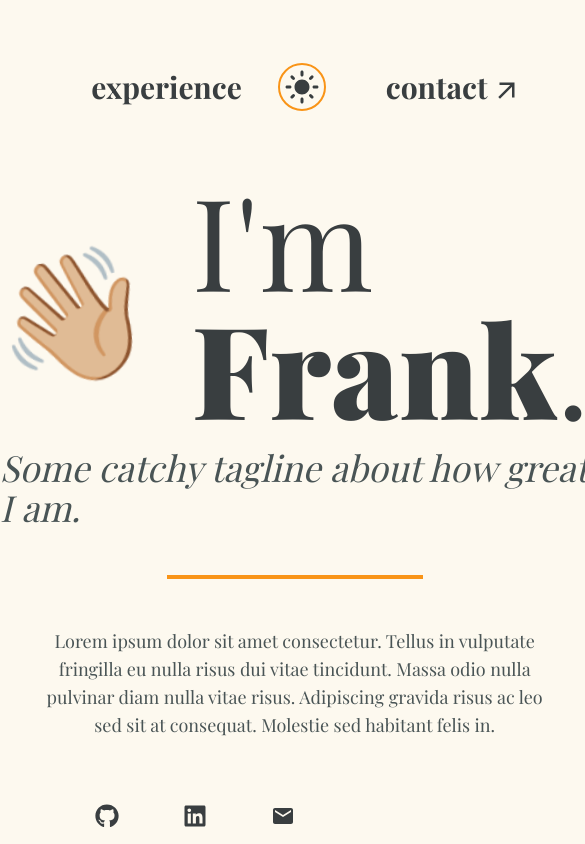
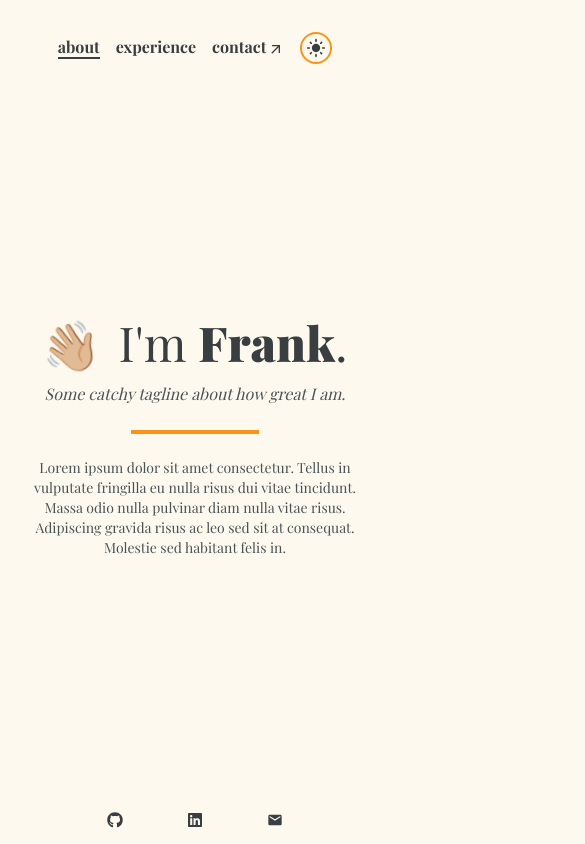
Before and after one commit to frankfka/portfolio-site, a Next.js app: page / in a window 390 px wide. Shown: the whole page, 585 px wide, since content can reach past the window. Built offline with nearby package versions, Linux system fonts and the light colour scheme; a web font is replaced by a local one.

Commit message:
Basic responsiveness and color mode

```diff
--- a/package.json
+++ b/package.json
@@ -14,7 +14,8 @@
     "react": "^18",
     "react-dom": "^18",
     "react-icons": "^4.12.0",
-    "tailwind-merge": "^2.2.0"
+    "tailwind-merge": "^2.2.0",
+    "usehooks-ts": "^2.9.1"
   },
   "devDependencies": {
     "@types/node": "^20",
--- a/src/app/layout.tsx
+++ b/src/app/layout.tsx
@@ -21,7 +21,7 @@ export default function RootLayout({ children }: WithChildren) {
           'flex flex-col pb-4'
         )}
       >
-        <NavBar className="mx-16 mt-16" />
+        <NavBar className="mx-2 mt-8 lg:mx-16 lg:mt-16" />
         <div className="mx-auto flex max-w-[1000px] flex-1">{children}</div>
         <Footer />
       </body>
--- a/src/app/page.tsx
+++ b/src/app/page.tsx
@@ -2,20 +2,20 @@ import styles from './home.module.css';
 
 export default function Home() {
   return (
-    <main className="flex flex-col items-center justify-center gap-y-12">
+    <main className="flex flex-col items-center justify-center gap-y-6 px-8 lg:gap-y-12">
       <div className="flex flex-col items-center gap-y-4">
-        <div className="text-text-primary flex items-center gap-x-8 text-9xl">
+        <div className="text-text-primary flex items-center gap-x-4 text-5xl lg:gap-x-8 lg:text-9xl">
           <span className={styles.wavingHand}>👋🏼</span>
           <h1>
             I&apos;m <span className="font-black">Frank</span>.
           </h1>
         </div>
-        <div className="text-text-secondary text-4xl italic">
+        <div className="text-text-secondary italic lg:text-4xl">
           Some catchy tagline about how great I am.
         </div>
       </div>
-      <div className="bg-accent h-1 w-64" />
-      <p className="text-text-secondary max-w-[500px] text-center text-lg">
+      <div className="bg-accent h-1 w-32 lg:w-64" />
+      <p className="text-text-secondary max-w-[500px] text-center text-sm lg:text-lg">
         Lorem ipsum dolor sit amet consectetur. Tellus in vulputate fringilla eu
         nulla risus dui vitae tincidunt. Massa odio nulla pulvinar diam nulla
         vitae risus. Adipiscing gravida risus ac leo sed sit at consequat.
--- a/src/components/Footer/FooterIconLink.tsx
+++ b/src/components/Footer/FooterIconLink.tsx
@@ -28,7 +28,7 @@ export function FooterIconLink({
         {label}
       </motion.div>
       <Link href={href} target="_blank" rel="noopener noreferrer">
-        <Icon className="text-text-primary hover:text-text-hover h-auto w-6 transition-colors" />
+        <Icon className="text-text-primary hover:text-text-hover h-auto w-4 transition-colors lg:w-6" />
       </Link>
     </motion.div>
   );
--- a/src/components/NavBar/ColorModeButton.tsx
+++ b/src/components/NavBar/ColorModeButton.tsx
@@ -1,19 +1,19 @@
 'use client';
 
-import { useState } from 'react';
 import { MdDarkMode, MdLightMode } from 'react-icons/md';
 import { WithClassnames } from '@/lib/types/UtilityTypes';
 import { joinClassNames } from '@/lib/classNameUtils';
 import { AnimatePresence, motion } from 'framer-motion';
+import { useDarkMode } from 'usehooks-ts';
 
 export function ColorModeButton({ className }: WithClassnames) {
-  const [isLightMode, setIsLightMode] = useState(true);
+  const { isDarkMode, toggle } = useDarkMode();
 
-  const Icon = isLightMode ? MdLightMode : MdDarkMode;
+  const Icon = isDarkMode ? MdDarkMode : MdLightMode;
 
   return (
     <button
-      onClick={() => setIsLightMode((prev) => !prev)}
+      onClick={toggle}
       className={joinClassNames(
         'border-accent text-text-primary rounded-full border-2 p-1',
         className
@@ -21,11 +21,11 @@ export function ColorModeButton({ className }: WithClassnames) {
     >
       <AnimatePresence mode="popLayout" initial={false}>
         <motion.div
-          key={`${isLightMode ? 'light' : 'dark'}-mode`}
+          key={`${isDarkMode ? 'dark' : 'light'}-mode`}
           animate={{ opacity: 1 }}
           exit={{ opacity: 0 }}
         >
-          <Icon className="h-auto w-9" />
+          <Icon className="h-auto w-5 lg:w-9" />
         </motion.div>
       </AnimatePresence>
     </button>
--- a/src/components/NavBar/NavBar.tsx
+++ b/src/components/NavBar/NavBar.tsx
@@ -6,23 +6,26 @@ import { joinClassNames } from '@/lib/classNameUtils';
 
 export function NavBar({ className }: WithClassnames) {
   return (
-    <div
+    <div className={joinClassNames('relative', className)}>
+      {/*Color mode is absolutely positioned on desktop to allow links to be centered properly*/}
+      <ColorModeButton className="absolute right-0 top-0 hidden lg:block" />
+      <nav
         className={joinClassNames(
-        'relative flex items-center justify-center gap-x-32',
-        className
+          'flex items-center justify-center gap-x-4 lg:gap-x-32'
         )}
       >
         <NavBarLink href="/">about</NavBarLink>
         <NavBarLink href="/experience">experience</NavBarLink>
         <NavBarLink
           href="mailto:jiafrank98@gmail.com"
-        className="flex items-end gap-x-1"
+          className="flex items-end gap-x-0.5 lg:gap-x-1"
         >
           contact
           <MdArrowOutward />
         </NavBarLink>
-      {/*Color mode is absolutely positioned to allow links to be centered properly*/}
-      <ColorModeButton className="absolute right-0" />
+        {/*Mobile color mode*/}
+        <ColorModeButton className="lg:hidden" />
+      </nav>
     </div>
   );
 }
--- a/src/components/NavBar/NavBarLink.tsx
+++ b/src/components/NavBar/NavBarLink.tsx
@@ -17,10 +17,13 @@ export function NavBarLink({ href, children, className }: NavBarLinkProps) {
     <Link
       href={href}
       className={joinClassNames(
-        'px-2 py-1',
-        'text-text-primary hover:text-text-hover text-3xl font-bold transition-colors',
-        'border-text-primary hover:border-text-hover',
-        isActive && 'border-b-2',
+        'leading-5 lg:text-3xl',
+        'lg:px-2 lg:py-1',
+        'text-text-primary hover:text-text-hover font-bold transition-colors',
+        'border-b-2',
+        isActive
+          ? 'border-text-primary hover:border-text-hover'
+          : 'border-transparent',
         className
       )}
     >
```
Also changed, not shown: 1 other file (tests, documents, lock files or other folders). Lines whose indentation alone changed are shown as unchanged.
